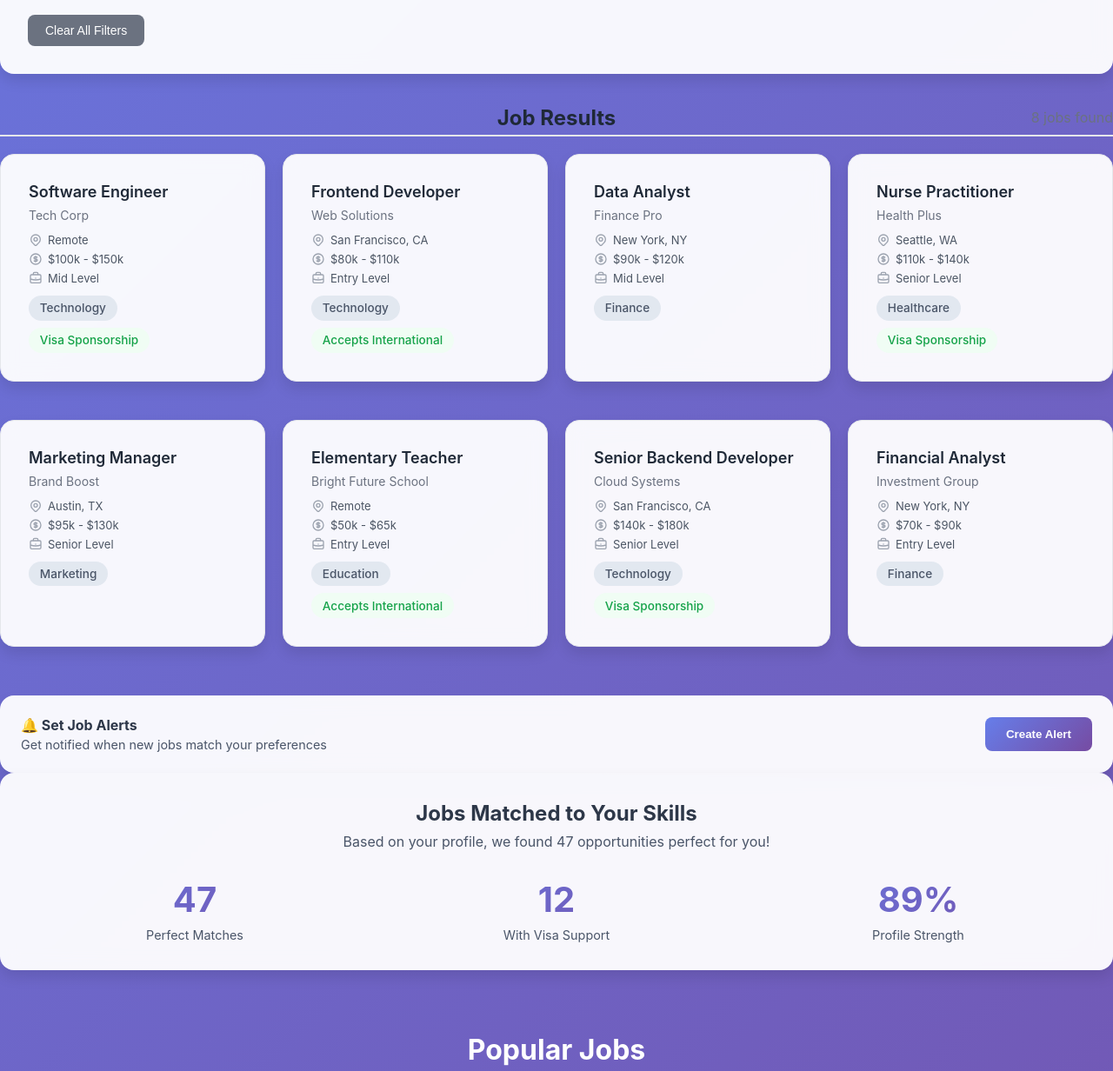
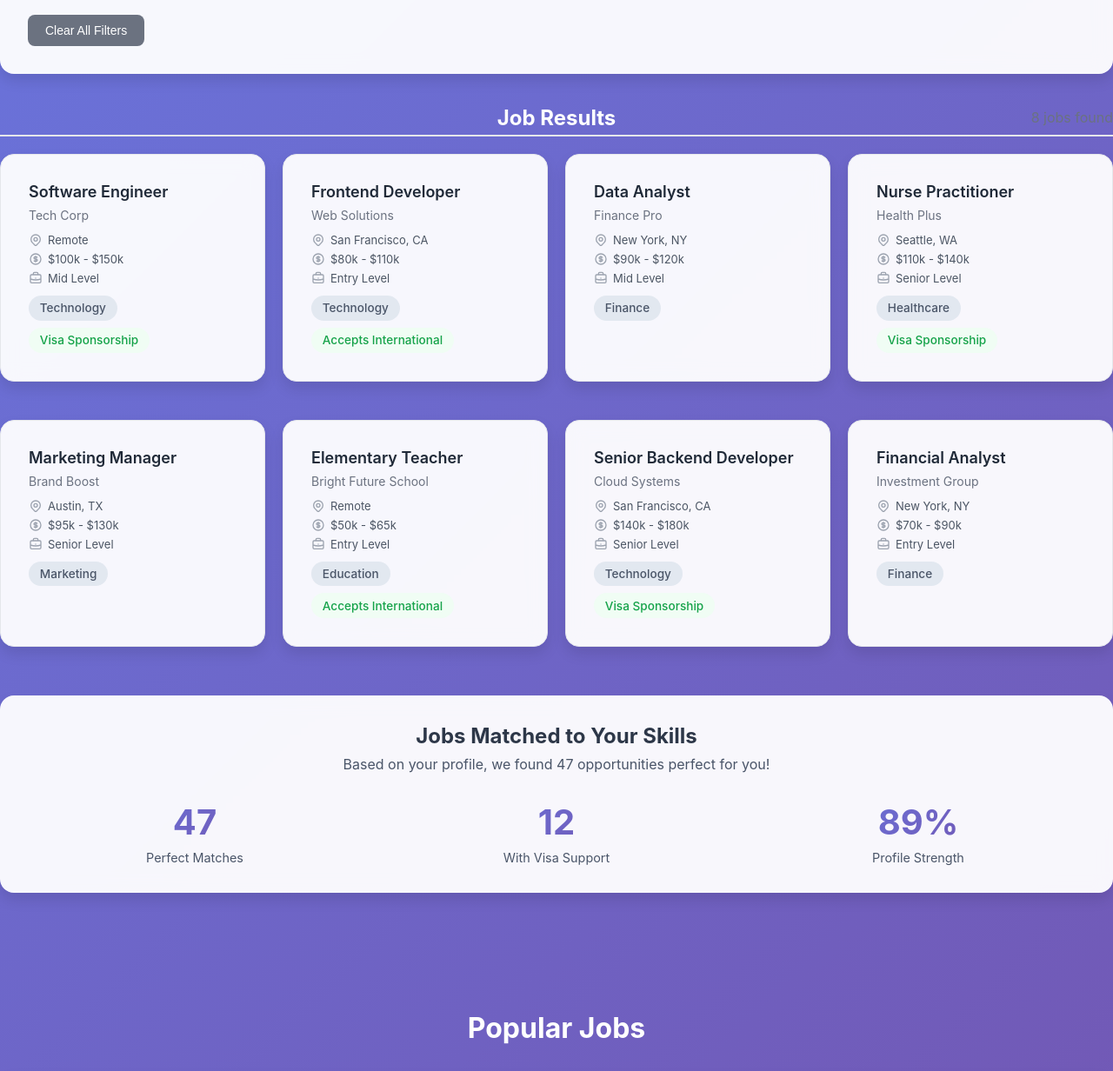
Before and after one commit to ujenniee/DubHacks, a browser extension: page jobFinder.html in a window 1280 px wide. Shown: the part 1207-2439 px from the top of the page at 87% size. Drawn offline with Linux system fonts and the light colour scheme.

Commit message:
added changes to job finder

```diff
--- a/jobFinder.html
+++ b/jobFinder.html
@@ -141,16 +141,7 @@
 
 
 
-            <!-- Job Alerts -->
-            <div class="alert-box">
-                <div class="alert-content">
-                    <h4>🔔 Set Job Alerts</h4>
-                    <p>Get notified when new jobs match your preferences</p>
-                </div>
-                <button class="alert-btn">Create Alert</button>
-            </div>
-        </div>
-    </section>
+
 
     <!-- Skills Match Widget -->
     <section class="match-section">
--- a/style.css
+++ b/style.css
@@ -514,7 +514,7 @@ nav {
 
 .title-results {
     font-size: 24px;
-    color: #1f2937;
+    color: white;
     margin: 0;
     position: absolute;
     left: 50%;
@@ -826,11 +826,10 @@ nav {
     transform: scale(1.05);
 }
 
-/* Match Widget */
 .match-section {
-    margin-bottom: 2rem;
+    margin-bottom: 4rem;
+    padding-bottom: 2rem;
 }
-
 .match-widget {
     background: rgba(255, 255, 255, 0.95);
     backdrop-filter: blur(10px);
```
